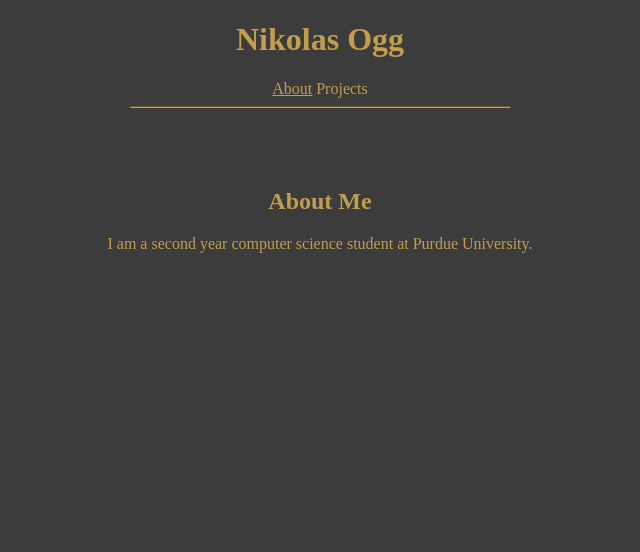
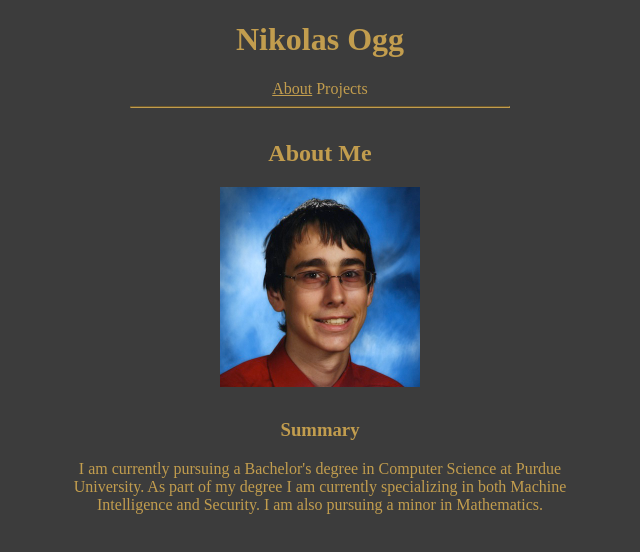
Before and after one commit to oggnik/website, a plain HTML site: page public/index.html in a window 1280 px wide. Shown: the whole page, without its empty margins (320-960 px from the left). Drawn offline with Linux system fonts and the light colour scheme.

Commit message:
Work on about page

```diff
--- a/public/css/style.css
+++ b/public/css/style.css
@@ -21,16 +21,28 @@ body {
 
 
 .main {
-	margin-top: 5em;
+	margin-top: 2em;
 	width: 80%;
 	margin-right: auto;
 	margin-left: auto;
+	text-align: center;
 }
 
 .page_title {
-	text-align: center;
+}
+
+.portrait_picture {
+	margin-right: auto;
+	margin-left: auto;
+	display: block;
 }
 
 .contents {
-	text-align: center;
 }
+
+.contents .summary {
+	margin-top: 2em;
+	width: 50%;
+	margin-right: auto;
+	margin-left: auto;
+}
--- a/public/index.html
+++ b/public/index.html
@@ -19,8 +19,12 @@
 
 		<div class="main">
 			<h2 class="page_title">About Me</h2>
+			<img src="images/Senior_Pic.jpg" alt="Portrait Picture" height="200" width="200" class="portrait_picture"/>
 			<div class="contents">
-				<p>I am a second year computer science student at Purdue University.</p>
+				<div class="summary">
+					<h3>Summary</h3>
+					<p>I am currently pursuing a Bachelor&#39;s degree in Computer Science at Purdue University.  As part of my degree I am currently specializing in both Machine Intelligence and Security.  I am also pursuing a minor in Mathematics.</p>
+				</div>
 			</div>
 		</div>
 	</body>
```
Also changed, not shown: public/images/Senior_Pic.jpg (added).
